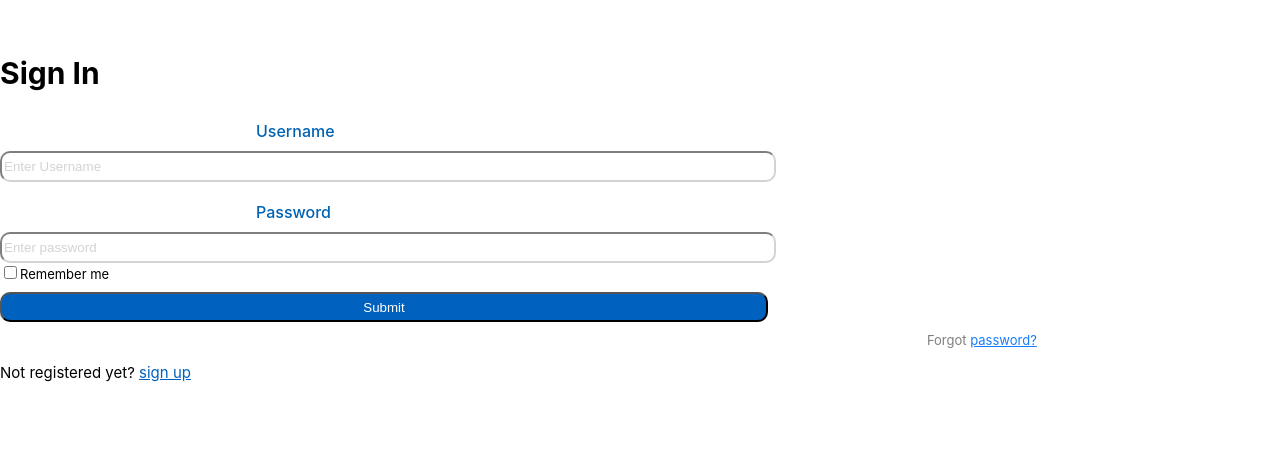
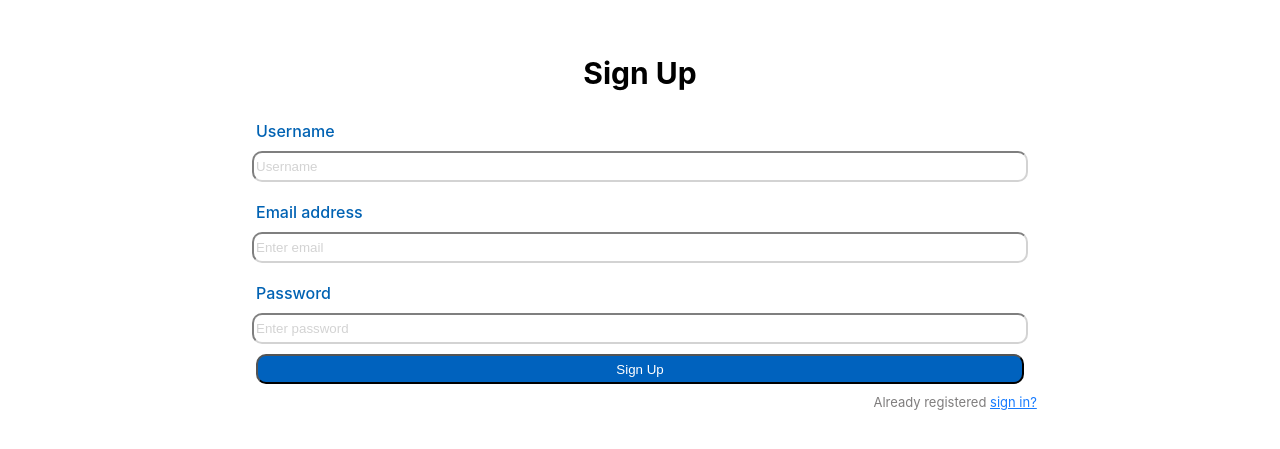
Before and after one commit to Goodie007/smartchat, a React (Create React App) app: page / in a window 1280 px wide. Shown: the part 125-574 px from the top of the page. Built offline with nearby package versions, Linux system fonts and the light colour scheme.

Commit message:
smartchat

```diff
--- a/package.json
+++ b/package.json
@@ -7,6 +7,7 @@
     "@testing-library/react": "^11.1.0",
     "@testing-library/user-event": "^12.1.10",
     "axios": "^0.24.0",
+    "caniuse-lite": "^1.0.30001286",
     "react": "^17.0.2",
     "react-dom": "^17.0.2",
     "react-router": "^6.1.0",
--- a/src/App.js
+++ b/src/App.js
@@ -1,19 +1,17 @@
-import React, { useState } from 'react';
+import React,{ useState }  from 'react';
 import './App.css';
 import Register from './components/Register';
 import Login from './components/Login';
+import useToken from './components/useToken';
+
+
 
 function App() {
-  const [token, setToken] = useState();
-
-  if(!token) {
-    return <Login setToken={setToken} />
-  }
 
 
   return (
     <div className="App">
-      <Login />
+      <Register />
     </div>
   );
 }
--- a/src/components/Register.jsx
+++ b/src/components/Register.jsx
@@ -1,8 +1,43 @@
-import React, { Component } from "react";
+import React, { useState } from "react";
 
 
-export default class Register extends Component {
-    render() {
+
+
+
+
+export default function Register() {
+    const [username, setUsername] = useState();
+    const [email, setEmail] = useState();
+    const [password, setPassword] = useState();
+
+    const handleSubmit = async e => {
+        e.preventDefault();
+        const summit = await registerUser({
+          username,
+          email,
+          password
+        });
+    }
+
+    async function registerUser() {
+        const items = {username, email, password}
+
+        const register = await fetch('', {
+            method: 'POST',
+            headers: {
+                'Content-Type': 'application/json',
+                'Accept': 'application/json'
+            },
+            body: JSON.stringify()
+        })
+        register = await register.json()
+        localStorage.setItem("user-info", JSON.stringify(register))
+
+
+
+         .then(data => data.json())
+    }
+
         return (
             <form className="forms">
                 <h3>Sign Up</h3>
@@ -11,28 +46,27 @@ export default class Register extends Component {
                     <div className="label">
                         <label>Username</label>
                     </div>
-                    <input type="text" className="form-control" placeholder="Username" />
+                    <input type="text" value={username} onChange={(e) => setUsername(e.target.value)} className="form-control" placeholder="Username" />
                 </div>
 
                 <div className="form-group">
                     <div className="label">
                         <label>Email address</label>
                     </div>
-                    <input type="email" className="form-control" placeholder="Enter email" />
+                    <input type="email" value={email} onChange={(e) => setEmail(e.target.value)} className="form-control" placeholder="Enter email" />
                 </div>
 
                 <div className="form-group">
                     <div className="label">
                         <label>Password</label>
                     </div>
-                    <input type="password" className="form-control" placeholder="Enter password" />
+                    <input type="password" value={password} onChange={(e) => setPassword(e.target.value)} className="form-control" placeholder="Enter password" />
                 </div>
 
-                <button type="submit" className="btn btn-primary btn-block">Sign Up</button>
+                <button type="submit" className="btn btn-primary btn-block" onClick={handleSubmit}>Sign Up</button>
                 <p className="forgot-password text-right">
                     Already registered <a href="Login">sign in?</a>
                 </p>
         </form>
-        );
-    }
-}
+    );
+};
--- /dev/null
+++ b/src/components/useToken.js
@@ -0,0 +1,21 @@
+import { useState } from 'react';
+
+export default function useToken() {
+    const getToken = () => {
+        const tokenString = localStorage.getItem('token');
+        const userToken = JSON.parse(tokenString);
+        return userToken?.token
+      };
+      const [token, setToken] = useState(getToken());
+
+      const saveToken = userToken => {
+        localStorage.setItem('token', JSON.stringify(userToken));
+        setToken(userToken.token);
+      };
+
+      return {
+          setToken: saveToken,
+          token
+      }
+
+}
```
Also changed, not shown: 1 other file (tests, documents, lock files or other folders).
